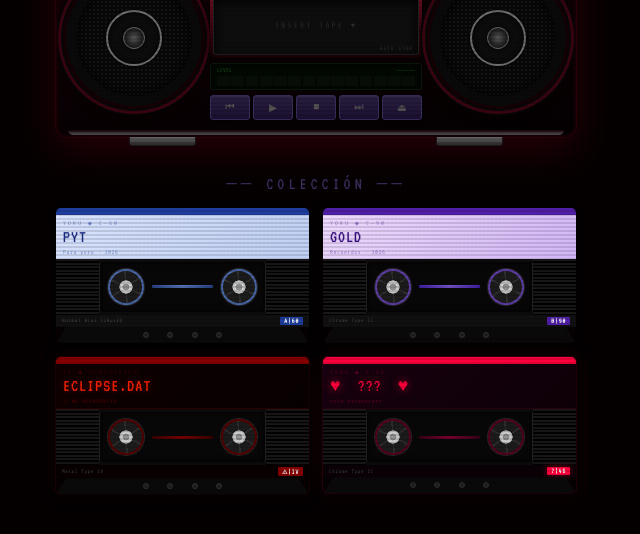
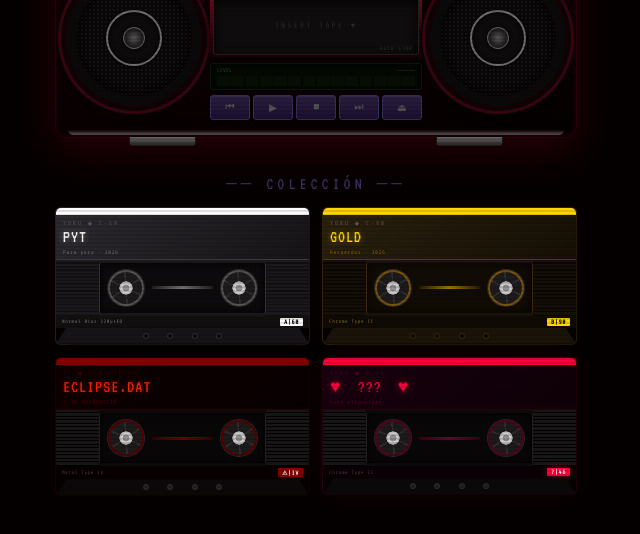
Before and after one commit to happy-birth-day/yoru, a plain HTML site: page radio.html in a window 1280 px wide. Shown: the part 144-678 px from the top of the page, without its empty margins (324-964 px from the left). Drawn offline with nearby package versions, Linux system fonts and the light colour scheme.

Commit message:
Update color themes and tape data in radio.html

```diff
--- a/radio.html
+++ b/radio.html
@@ -596,25 +596,45 @@
 
     /* ── Color themes ── */
 
-    /* A — Navy blue */
-    .tape-a .tape-stripe  { background: #1e3fa0; }
-    .tape-a .tape-label-area { background: linear-gradient(135deg, #dae5ff, #c0d2f5); }
-    .tape-a .tape-brand-line { color: #2a4aaa; }
-    .tape-a .tape-title   { color: #192d82; }
-    .tape-a .tape-sub     { color: #2a4aaa; }
-    .tape-a .tape-reel    { border-color: #4a6aaa; }
-    .tape-a .tape-ribbon-mid { background: linear-gradient(90deg, #2a4488, #5577bb, #2a4488); }
-    .tape-a .tape-side-badge { background: #1e3fa0; }
+    /* A — Ghost Silver (PTY) */
+    .tape-a .tape-stripe  { background: #ffffff; box-shadow: 0 0 10px rgba(255,255,255,0.2); }
+    .tape-a .tape-label-area { background: linear-gradient(135deg, #2b2b30, #151518); border-bottom: 1px solid #444; }
+    .tape-a .tape-brand-line { color: #888; }
+    .tape-a .tape-title   { color: #ffffff; text-shadow: 0 0 6px rgba(255,255,255,0.4); }
+    .tape-a .tape-sub     { color: #aaa; }
+    .tape-a .tape-reel    { border-color: #555; }
+    .tape-a .tape-ribbon-mid { background: linear-gradient(90deg, #222, #777, #222); }
+    .tape-a .tape-side-badge { background: #ffffff; color: #000; }
 
-    /* B — Deep purple */
-    .tape-b .tape-stripe  { background: #5020aa; }
-    .tape-b .tape-label-area { background: linear-gradient(135deg, #eedcff, #d2b8f8); }
-    .tape-b .tape-brand-line { color: #5030a0; }
-    .tape-b .tape-title   { color: #381080; }
-    .tape-b .tape-sub     { color: #5030a0; }
-    .tape-b .tape-reel    { border-color: #6040aa; }
-    .tape-b .tape-ribbon-mid { background: linear-gradient(90deg, #4020aa, #7755cc, #4020aa); }
-    .tape-b .tape-side-badge { background: #5020aa; }
+    /* Plastic Body A */
+    .tape-a .tape-shell { box-shadow: 2px 3px 14px rgba(0,0,0,0.9), 0 0 0 1px #333, 0 0 15px rgba(255,255,255,0.05); }
+    .tape-a .tape-body-row { background: #1a1a1e; }
+    .tape-a .tape-ribs { background: repeating-linear-gradient(0deg, #111 0px, #111 1px, #1a1a1e 1px, #1a1a1e 3.5px); }
+    .tape-a .tape-info { background: #111; }
+    .tape-a .tape-bias { color: #777; }
+    .tape-a .tape-connector { background: #151518; }
+    .tape-a .tape-hole { background: #0a0a0c; border-color: #333; }
+    .tape-a .tape-window { background: #0c0c0e; border-color: #333; box-shadow: inset 0 0 8px rgba(0,0,0,0.8); }
+
+    /* B — Dark Brass / Gold (GOLD) */
+    .tape-b .tape-stripe  { background: #ffd700; box-shadow: 0 0 10px rgba(255,215,0,0.2); }
+    .tape-b .tape-label-area { background: linear-gradient(135deg, #2a2210, #151105); border-bottom: 1px solid #5a4410; }
+    .tape-b .tape-brand-line { color: #a88; }
+    .tape-b .tape-title   { color: #ffd700; text-shadow: 0 0 6px rgba(255,215,0,0.4); }
+    .tape-b .tape-sub     { color: #cca000; }
+    .tape-b .tape-reel    { border-color: #7a5510; }
+    .tape-b .tape-ribbon-mid { background: linear-gradient(90deg, #2a1a05, #a67c00, #2a1a05); }
+    .tape-b .tape-side-badge { background: #ffd700; color: #000; }
+
+    /* Plastic Body B */
+    .tape-b .tape-shell { box-shadow: 2px 3px 14px rgba(0,0,0,0.9), 0 0 0 1px #4a3810, 0 0 15px rgba(255,215,0,0.05); }
+    .tape-b .tape-body-row { background: #1a150a; }
+    .tape-b .tape-ribs { background: repeating-linear-gradient(0deg, #0a0804 0px, #0a0804 1px, #151008 1px, #151008 3.5px); }
+    .tape-b .tape-info { background: #0f0b05; }
+    .tape-b .tape-bias { color: #8a7030; }
+    .tape-b .tape-connector { background: #1a150a; }
+    .tape-b .tape-hole { background: #0a0804; border-color: #3a2a0a; }
+    .tape-b .tape-window { background: #100d05; border-color: #3a2a0a; box-shadow: inset 0 0 8px rgba(0,0,0,0.8); }
 
     /* C — Berserk Eclipse */
     .tape-c .tape-shell   { box-shadow: 2px 3px 14px rgba(0,0,0,0.95), 0 0 0 1px #280000, 0 0 16px rgba(160,0,0,0.1); }
@@ -1124,13 +1144,13 @@
     /* ── Tape data ── */
     const TAPES = {
         msg1: {
-            labelBg:'#1a0a0f', labelColor:'#ff4d6d', ribbonBg:'#4a0010', reelColor:'#33000a',
+            labelBg:'#151518', labelColor:'#ffffff', ribbonBg:'#ffffff', reelColor:'#555555',
             title:'PTY', style:'msg-normal', header:'REVERSO DEL CASSETTE',
             body:'Muchas gracias por tu amistad y apoyo incondicional.\n\nApesar de que nunca lo digo en voz alta, quiero que sepas que eres una persona muy importante para mi. 🌹',
             vuInfo:'TRACK 01', audioSrc: 'cancion-a.mp3'
         },
         msg2: {
-            labelBg:'#2a0010', labelColor:'#ff88a3', ribbonBg:'#5a0020', reelColor:'#400010',
+            labelBg:'#151105', labelColor:'#ffd700', ribbonBg:'#ffd700', reelColor:'#7a5510',
             title:'GOLD', style:'msg-normal', header:'REVERSO DEL CASSETTE',
             body:'Me alegro que hayas logrado salir de todo el entorno de toxicidad que te rodeaba.\n\nQuiero que sepas que siempre estaré aquí por y para ti.🫶',
             vuInfo:'TRACK 02', audioSrc: 'cancion-b.mp3'
@@ -1151,6 +1171,7 @@
 
     let isLoaded = false;
     let currentAudio = null;
+    let typingInterval = null;
 
     function loadTape(el, type) {
         if (isLoaded) return;
@@ -1245,11 +1266,13 @@
         card.className = 'msg-card ' + data.style;
         overlay.classList.add('show');
 
+        if (typingInterval) clearInterval(typingInterval);
         let i = 0;
-        const iv = setInterval(() => {
+        typingInterval = setInterval(() => {
             body.textContent += data.body[i++];
             if (i >= data.body.length) {
-                clearInterval(iv);
+                clearInterval(typingInterval);
+                typingInterval = null;
                 if (type === 'correct') {
                     dismissBtn.style.display = 'none';
                     progWrap.style.display = 'block';
@@ -1281,6 +1304,10 @@
             currentAudio.currentTime = 0;
             currentAudio = null;
         }
+        if (typingInterval) {
+            clearInterval(typingInterval);
+            typingInterval = null;
+        }
         stopHappyBirthday8Bit();
         stopVU();
         ['led-pwr','led-play','led-rec'].forEach(id => setLED(id, ''));
```
